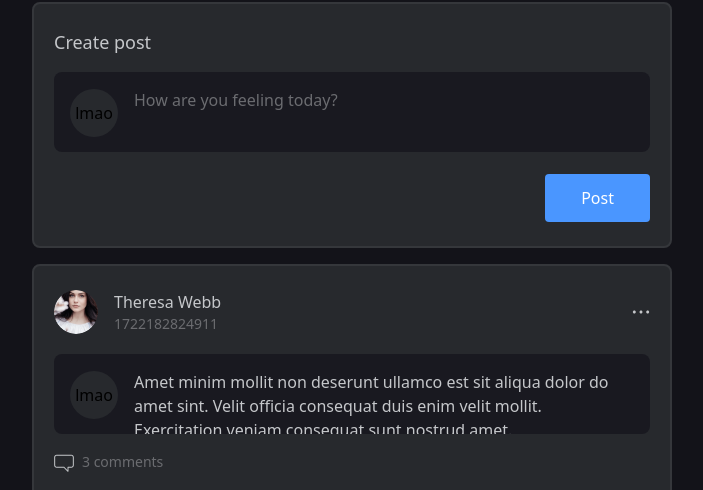
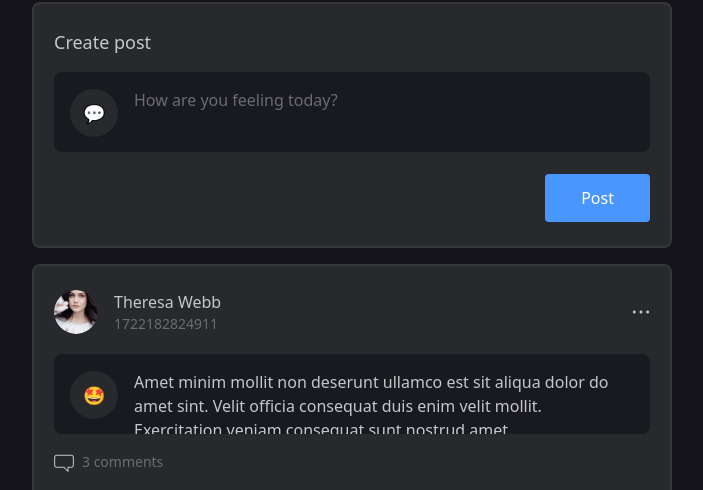
Before and after one commit to Utkarsh9799/atlys-mini-app, a React (Vite) app: page /home in a window 1280 px wide. Shown: the part 192-682 px from the top of the page, without its empty margins (288-991 px from the left). Built offline with nearby package versions, Linux system fonts and the light colour scheme.

Commit message:
emoji with text area

```diff
--- a/package.json
+++ b/package.json
@@ -10,6 +10,7 @@
     "preview": "vite preview"
   },
   "dependencies": {
+    "@emoji-mart/react": "^1.1.1",
     "react": "^18.3.1",
     "react-dom": "^18.3.1",
     "react-router-dom": "^6.25.1"
--- a/src/components/TextArea.tsx
+++ /dev/null
@@ -1,23 +0,0 @@
-import React from "react";
-
-interface TextAreaProps extends React.InputHTMLAttributes<HTMLTextAreaElement> {
-  className?: string;
-}
-
-const TextArea = (props: TextAreaProps) => {
-  const { className, ...propsToFwd } = props;
-
-  return (
-    <div className={`${className ?? ""} w-full relative`}>
-      <textarea
-        {...propsToFwd}
-        className="w-full bg-[#191920] p-4 pl-20 rounded-lg resize-none text-title focus:outline-none placeholder-subtitle"
-      />
-      <div className="absolute top-[20%] left-10 -translate-x-1/2 h-12 w-12 rounded-full bg-[#27292D] hover:cursor-pointer flex items-center justify-center">
-        lmao
-      </div>
-    </div>
-  );
-};
-
-export default TextArea;
--- /dev/null
+++ b/src/components/TextAreaWithEmoji.tsx
@@ -0,0 +1,49 @@
+import EmojiPicker from "@emoji-mart/react";
+import React, { useState } from "react";
+
+interface TextAreaProps extends React.InputHTMLAttributes<HTMLTextAreaElement> {
+  emoji: string;
+  isEditMode?: boolean;
+  updateEmoji?: React.Dispatch<React.SetStateAction<string>>;
+  className?: string;
+}
+
+const TextAreaWithEmoji = (props: TextAreaProps) => {
+  const { className, isEditMode = false, emoji, updateEmoji, ...propsToFwd } = props;
+  const [showEmojiPicker, setShowEmojiPicker] = useState(false);
+  const [selectedEmoji, setSelectedEmoji] = useState(emoji);
+
+  const handleEmojiPickerClick = () => {
+    if (isEditMode) {
+      setShowEmojiPicker((prev) => !prev);
+    }
+  };
+
+  const handleEmojiSelection = (e: { native: string }) => {
+    setSelectedEmoji(e.native);
+    if (updateEmoji) {
+      updateEmoji(e.native);
+    }
+  };
+
+  return (
+    <div className={`${className ?? ""} w-full relative`}>
+      <textarea
+        {...propsToFwd}
+        className="w-full bg-[#191920] p-4 pl-20 rounded-lg resize-none text-title focus:outline-none placeholder-subtitle"
+      />
+      <div
+        onClick={handleEmojiPickerClick}
+        className="absolute top-[20%] left-10 -translate-x-1/2 h-12 w-12 rounded-full bg-[#27292D] hover:cursor-pointer flex items-center justify-center"
+      >
+        {showEmojiPicker ? (
+          <EmojiPicker onEmojiSelect={handleEmojiSelection} />
+        ) : (
+          <p className="text-lg">{selectedEmoji}</p>
+        )}
+      </div>
+    </div>
+  );
+};
+
+export default TextAreaWithEmoji;
--- /dev/null
+++ b/src/modules/Home/PostEditor.tsx
@@ -0,0 +1,36 @@
+import { useState } from "react";
+import Post from "../shared/Post";
+import TextAreaWithEmoji from "../../components/TextAreaWithEmoji";
+import Button from "../../components/Button";
+
+interface PostEditorProps {
+  handlePostClick: () => void;
+}
+
+const DEFAULT_EMOJI = "💬";
+
+const PostEditor = (props: PostEditorProps) => {
+  const { handlePostClick } = props;
+  const [content, setContent] = useState("");
+  const [emoji, setEmoji] = useState(DEFAULT_EMOJI);
+
+  return (
+    <Post>
+      <h4 className="text-title text-lg">Create post</h4>
+      <TextAreaWithEmoji
+        emoji={emoji}
+        isEditMode
+        className="my-4"
+        placeholder="How are you feeling today?"
+        onChange={(e) => setContent(e.target.value)}
+        value={content}
+        updateEmoji={setEmoji}
+      />
+      <div className="flex justify-end">
+        <Button onClick={handlePostClick}>Post</Button>
+      </div>
+    </Post>
+  );
+};
+
+export default PostEditor;
--- a/src/modules/Home/dummyPosts.ts
+++ b/src/modules/Home/dummyPosts.ts
@@ -1,12 +1,13 @@
 import Author1 from "./assets/author1.png";
 import Author2 from "./assets/author2.png";
 
-interface PostDetails {
+export interface PostDetails {
   author: {
     name: string;
     profileImg: string;
   };
   createdAt: number; // epoch Date
+  emoji: string;
   content: string;
   comments?: {
     content: "";
@@ -20,6 +21,7 @@ export const DUMMY_POSTS: PostDetails[] = [
       profileImg: Author1,
     },
     createdAt: 1722182824911,
+    emoji: '🤩',
     content:
       "Amet minim mollit non deserunt ullamco est sit aliqua dolor do amet sint. Velit officia consequat duis enim velit mollit. Exercitation veniam consequat sunt nostrud amet.",
     comments: [{ content: "" }, { content: "" }, { content: "" }],
@@ -30,8 +32,9 @@ export const DUMMY_POSTS: PostDetails[] = [
       profileImg: Author2,
     },
     createdAt: 1722182824911,
+    emoji: '🥳',
     content:
       "Amet minim mollit non deserunt ullamco est sit aliqua dolor do amet sint. Velit officia consequat duis enim velit mollit. Exercitation veniam consequat sunt nostrud amet.",
-    comments: [{ content: "" }],
+      comments: [{ content: "" }, { content: "" }, { content: "" }],
   },
 ];
--- a/src/modules/Home/index.tsx
+++ b/src/modules/Home/index.tsx
@@ -1,12 +1,14 @@
 import { useState } from "react";
 import Post from "../shared/Post";
-import TextArea from "../../components/TextArea";
-import Button from "../../components/Button";
 import { DUMMY_POSTS } from "./dummyPosts";
 import { ChatBubble, Dots } from "./assets/icons";
+import PostEditor from "./PostEditor";
+import TextAreaWithEmoji from "../../components/TextAreaWithEmoji";
 
 const Home = () => {
-  const [posts, setPosts] = useState(DUMMY_POSTS);
+  const [posts] = useState(DUMMY_POSTS);
+
+  const handleActionClick = () => {};
 
   return (
     <div className="w-full min-h-full flex flex-col items-center py-16">
@@ -19,19 +21,10 @@ const Home = () => {
       </header>
       <main className="w-1/2 mt-10">
         <section>
-          <Post>
-            <h4 className="text-title text-lg">Create post</h4>
-            <TextArea
-              className="my-4"
-              placeholder="How are you feeling today?"
-            />
-            <div className="flex justify-end">
-              <Button>Post</Button>
-            </div>
-          </Post>
+          <PostEditor handlePostClick={handleActionClick} />
         </section>
         <section>
-          {posts.map(({ author, content, createdAt, comments }, i) => (
+          {posts.map(({ author, content, createdAt, comments, emoji }, i) => (
             <Post key={i} className="mt-4">
               <div className="flex justify-between items-center">
                 <div className="flex">
@@ -46,13 +39,18 @@ const Home = () => {
                     <p className="text-subtitle text-sm">{createdAt}</p>
                   </div>
                 </div>
-                <div className="hover:cursor-pointer">
+                <div className="hover:cursor-pointer" onClick={handleActionClick}>
                   <Dots />
                 </div>
               </div>
-              <TextArea value={content} disabled className="mt-5" />
+              <TextAreaWithEmoji
+                value={content}
+                emoji={emoji}
+                disabled
+                className="mt-5"
+              />
               <div className="flex mt-3">
-                <div className="flex">
+                <div className="flex hover:cursor-pointer" onClick={handleActionClick}>
                   <ChatBubble />
                   {comments?.length ? (
                     <span className="text-subtitle ml-2 text-sm">
```
Also changed, not shown: 1 other file (tests, documents, lock files or other folders).
